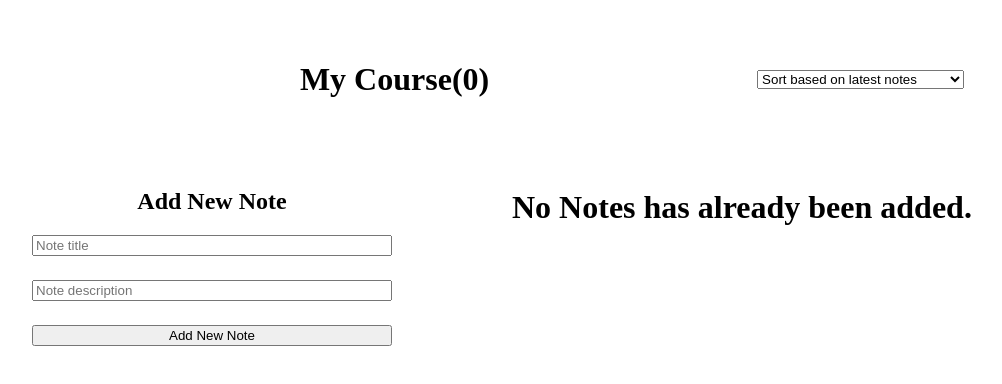
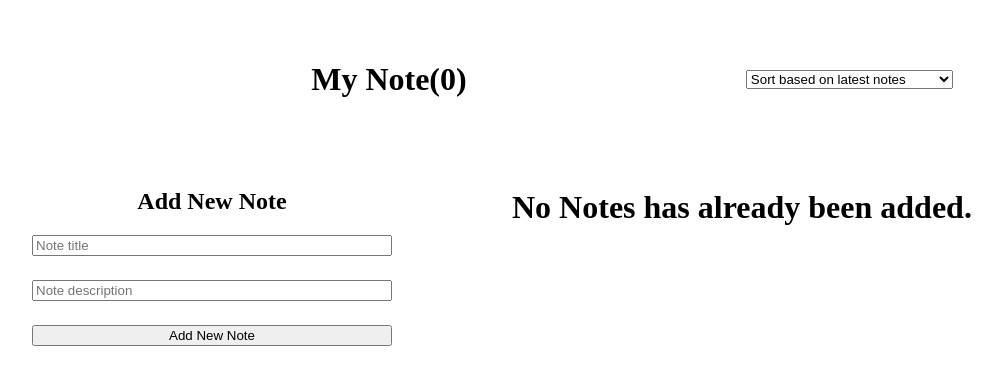
Before and after one commit to Aadeleslami/NoteApp-React, a React (Vite) app in the folder NoteApp-Reactjs/: page / in a window 1280 px wide. Shown: the top 384 px of the page, without its empty margins (8-1010 px from the left). Built offline with nearby package versions, Linux system fonts and the light colour scheme; the HTML template or start-up script is replaced by a standard one.

Commit message:
last edit

```diff
--- a/NoteApp-Reactjs/src/components/NoteHeader.jsx
+++ b/NoteApp-Reactjs/src/components/NoteHeader.jsx
@@ -1,7 +1,7 @@
 function NoteHeader({ notes, sortBy, onSort }) {
   return (
     <div className="note-header">
-      <h1>My Course({notes.length})</h1>
+      <h1>My Note({notes.length})</h1>
       <select value={sortBy} onChange={onSort}>
         <option value="latest">Sort based on latest notes</option>
         <option value="earliest">Sort based on earliest notes</option>
```
